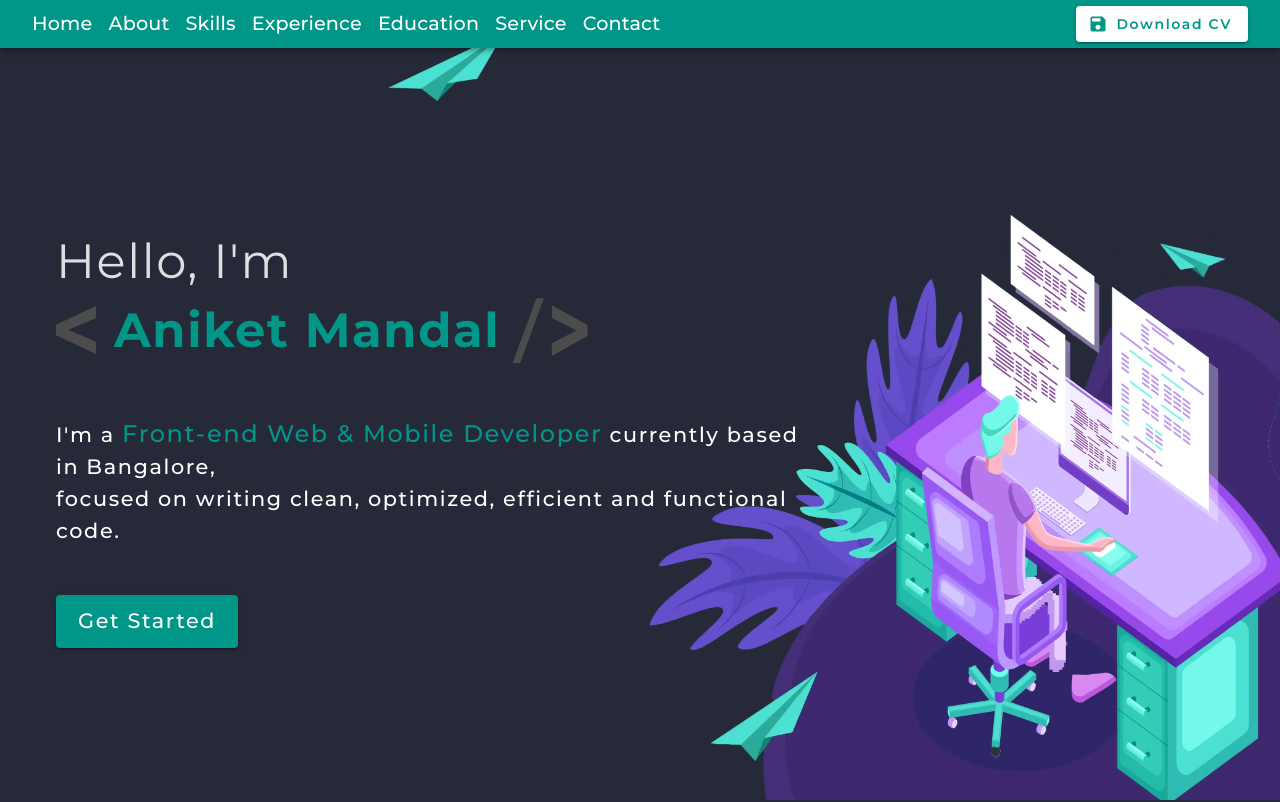
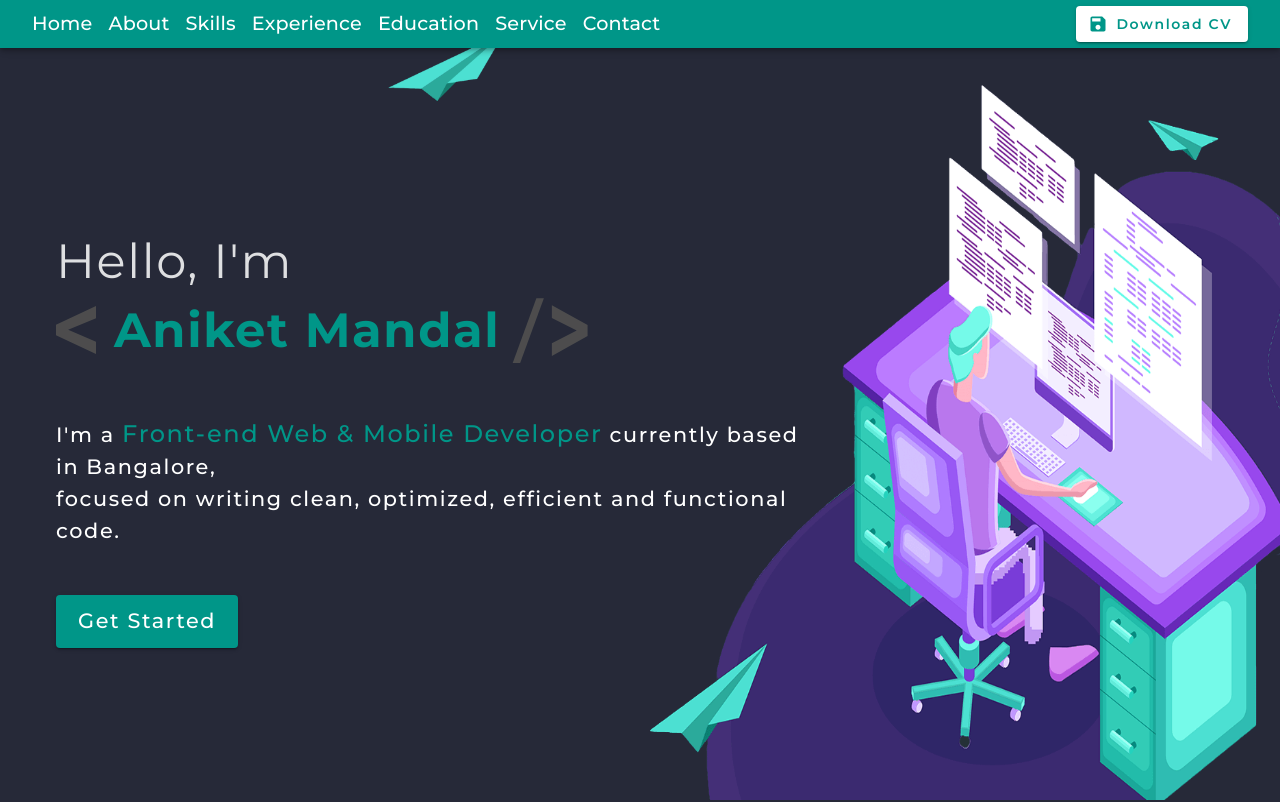
Before and after one commit to aniketDev/my-portfolio-v2, a React (Create React App) app: page / in a window 1280 px wide. Shown: the top 802 px of the page. Built offline with nearby package versions, Linux system fonts and the light colour scheme.

Commit message:
Image change

```diff
--- a/src/components/Home/Home.js
+++ b/src/components/Home/Home.js
@@ -1,7 +1,7 @@
 import React from 'react';
 import { Grid, Button, Link } from '@material-ui/core';
 import './Home.scss';
-import artwork from '../../assets/images/artwork.webp';
+import artwork from '../../assets/images/artwork.png';
 import art_1 from '../../assets/images/art_paperplane.png';
 
 const Home = () => {
--- a/src/components/Home/Home.scss
+++ b/src/components/Home/Home.scss
@@ -34,7 +34,7 @@
       bottom: 0;
       right: 0;
       width: 50%;
-      height: auto;
+      height: 90%;
     }
 
     // @include respond-below(xl) {
```
Also changed, not shown: src/assets/images/artwork.png (added).
